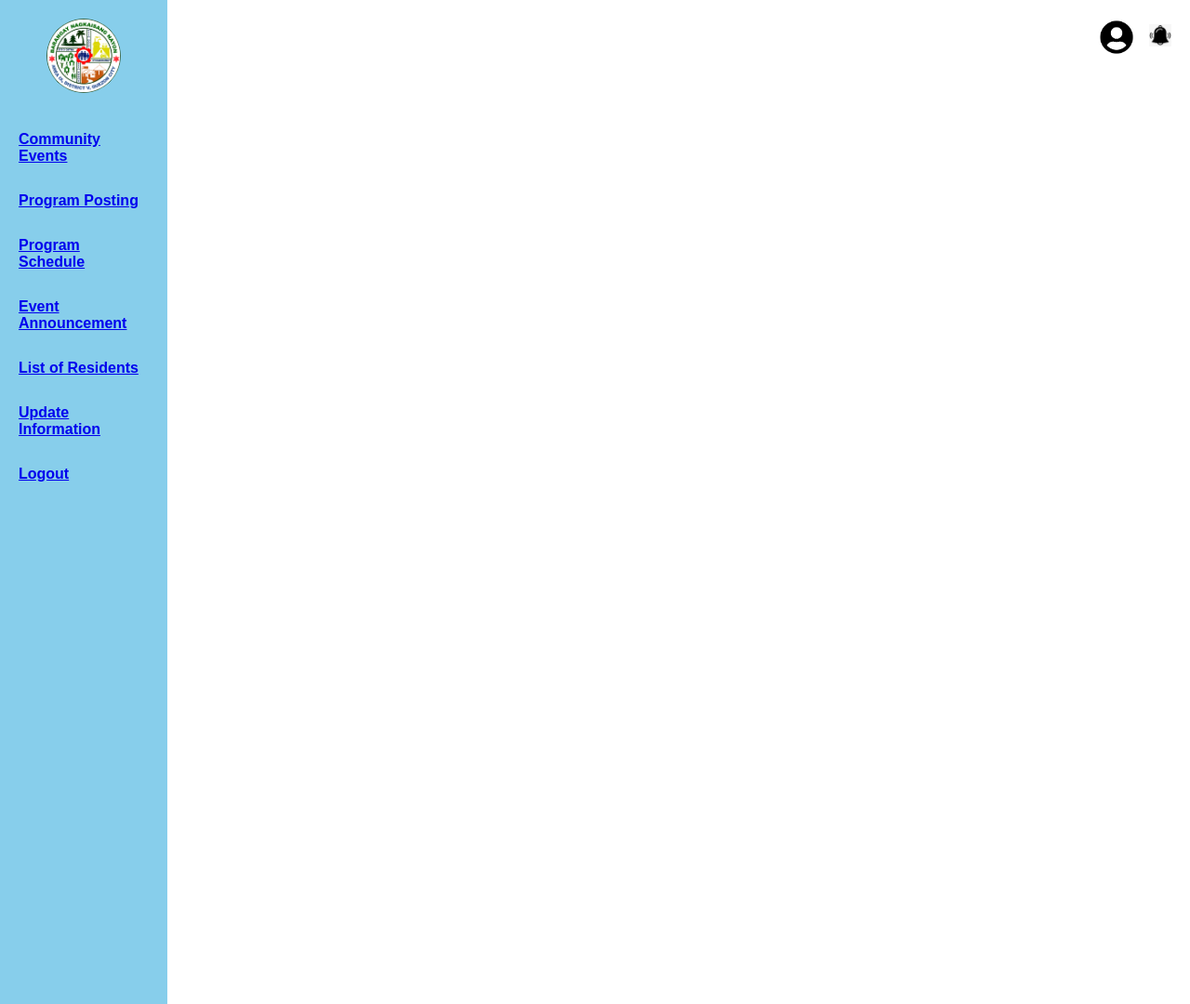
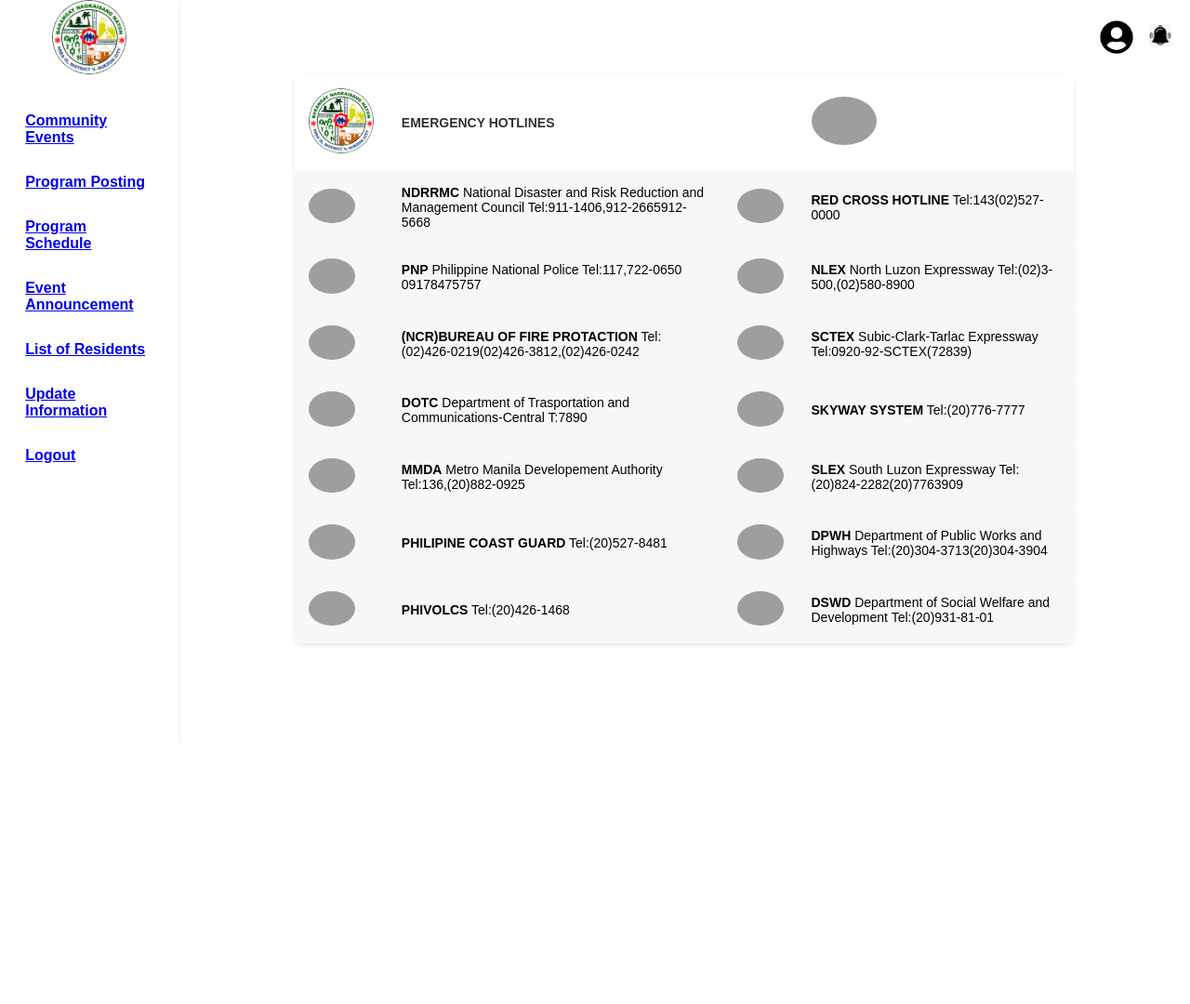
Before and after one commit to falsenottrue/skcapstone, a PHP site: page /dashboard.php in a window 1280 px wide. Shown: the whole page at 93% size. After the commit the page ends 694 px from the top, so only its background shows below. Run offline with PHP 8.4, Linux system fonts and the light colour scheme; a user stored in the database is signed in; grey boxes are pictures that could not be loaded.

Commit message:
dashboard

```diff
--- a/dashboard.php
+++ b/dashboard.php
@@ -61,6 +61,64 @@
         </div>
 
 
+            <div class="table-container">
+                <table>
+                    <thead>
+                        <tr>
+                            <th><img src="img/sklogo.png" class="Logo" width="70px" alt="Logo" class="logo"></th>
+                            <th>EMERGENCY HOTLINES</th>
+                            <th></th>
+                            <th><img src="sk.qc.jpg" class="Logo" width="70px" alt="Logo" class="logo"></th>
+                        </tr>
+                    </thead>
+                    <tbody>
+                        <tr>
+                            <td><img src="sk.NDRRMC.jpg" class="Logo" width="50px" alt="Logo" class="logo"></td>
+                            <td><strong>NDRRMC</strong> National Disaster and Risk Reduction and Management Council Tel:911-1406,912-2665912-5668</td>
+                            <td><img src="sk.red cross hotline.png" class="Logo" width="50px" alt="Logo" class="logo"></td>
+                            <td><strong>RED CROSS HOTLINE</strong> Tel:143(02)527-0000</td>
+                        </tr>
+                        <tr>
+                            <td><img src="sk.PNP.png" class="Logo" width="50px" alt="Logo" class="logo"></td>
+                            <td><strong>PNP</strong> Philippine National Police Tel:117,722-0650 09178475757</td>
+                            <td><img src="sk.nlex.jpg" class="Logo" width="50px" alt="Logo" class="logo"></td>
+                            <td><strong>NLEX</strong> North Luzon Expressway Tel:(02)3-500,(02)580-8900</td>
+                        </tr>
+                        <tr>
+                            <td><img src="sk.NCR.png" class="Logo" width="50px" alt="Logo" class="logo"></td>
+                            <td><strong>(NCR)BUREAU OF FIRE PROTACTION</strong> Tel:(02)426-0219(02)426-3812,(02)426-0242</td>
+                            <td><img src="SKsctex.png" class="Logo" width="50px" alt="Logo" class="logo"></td>
+                            <td><strong>SCTEX</strong> Subic-Clark-Tarlac Expressway Tel:0920-92-SCTEX(72839)</td>
+                        </tr>
+                        <tr>
+                            <td><img src="sk.DOTC.png" class="Logo" width="50px" alt="Logo" class="logo"></td>
+                            <td><strong>DOTC</strong> Department of Trasportation and Communications-Central T:7890</td>
+                            <td><img src="sk.skyway.png" class="Logo" width="50px" alt="Logo" class="logo"></td>
+                            <td><strong>SKYWAY SYSTEM</strong> Tel:(20)776-7777</td>
+                        </tr>
+                        <tr>
+                            <td><img src="sk.MMDA.png" class="Logo" width="50px" alt="Logo" class="logo"></td>
+                            <td><strong>MMDA</strong> Metro Manila Developement Authority Tel:136,(20)882-0925</td>
+                            <td><img src="sk.SLEX.png" class="Logo" width="50px" alt="Logo" class="logo"></td>
+                            <td><strong>SLEX</strong>   South Luzon Expressway Tel:(20)824-2282(20)7763909</td>
+                        </tr>
+                        <tr>
+                            <td><img src="sk.PCG.png" class="Logo" width="50px" alt="Logo" class="logo"></td>
+                            <td><strong>PHILIPINE COAST GUARD</strong> Tel:(20)527-8481</td>
+                            <td><img src="sk.DPWH.png" class="Logo" width="50px" alt="Logo" class="logo"></td>
+                            <td><strong>DPWH</strong> Department of Public Works and Highways Tel:(20)304-3713(20)304-3904</td>
+                        </tr>
+                        <tr>
+                            <td><img src="sk.PHIVOLCS.png" class="Logo" width="50px" alt="Logo" class="logo"></td>
+                            <td><strong>PHIVOLCS</strong> Tel:(20)426-1468</td>
+                            <td><img src="sk.DSWDD.png" class="Logo" width="50px" alt="Logo" class="logo"></td>
+                            <td><strong>DSWD</strong> Department of Social Welfare and Development Tel:(20)931-81-01</td>
+                        </tr>
+                    </tbody>
+                </table>
+            </div>
+
+
 
 </body>
 </html>
--- a/style/dashboard.css
+++ b/style/dashboard.css
@@ -7,20 +7,31 @@
 body {
     font-family: Arial, sans-serif;
     display: flex;
-    background: skyblue;
+    background: white;
 }
 
 .Logo{
     border-radius: 100%;
 }
 
-.sidebar {
-    width: 180px;
-    background-color: skyblue;
+.sidebar  {
+    position: sticky;
+    top: 0;
+    left: 0;
+    bottom: 0;
+    overflow: hidden;
+    transition: all 0.5s linear;
+    width: 110px;
+    background-color: white;
     color: white;
     box-shadow: 0px 2px 5px rgba(10, 10, 10, 0.1);
-    padding: 20px;
-    height: 135vh;
+    padding: 0 1.7rem;
+    height: 100vh;
+}
+
+.sidebar:hover {
+        width: 240px;
+        transition: 0.5s;
 }
 
 .logo {
@@ -42,7 +53,7 @@
 }
 
 .menu li:hover {
-    background-color: skyblue;
+    background-color: white;
 }
 
 .content {
@@ -79,7 +90,7 @@
 }
 
 .breadcrumb {
-    color: #888;
+    color:white;
 }
 
 .cards {
@@ -107,7 +118,7 @@
 }
 
 .chart {
-    background-color: skyblue;
+    background-color: white;
     padding: 20px;
     border-radius: 8px;
     width: 50%;
@@ -135,7 +146,7 @@
 }
 
 thead {
-    background-color: skyblue;
+    background-color: white;
     color: #333;
 }
 
@@ -151,7 +162,7 @@
 }
 
 tbody tr:hover {
-    background-color: skyblue;
+    background-color: white;
 }
 
 td {
```
